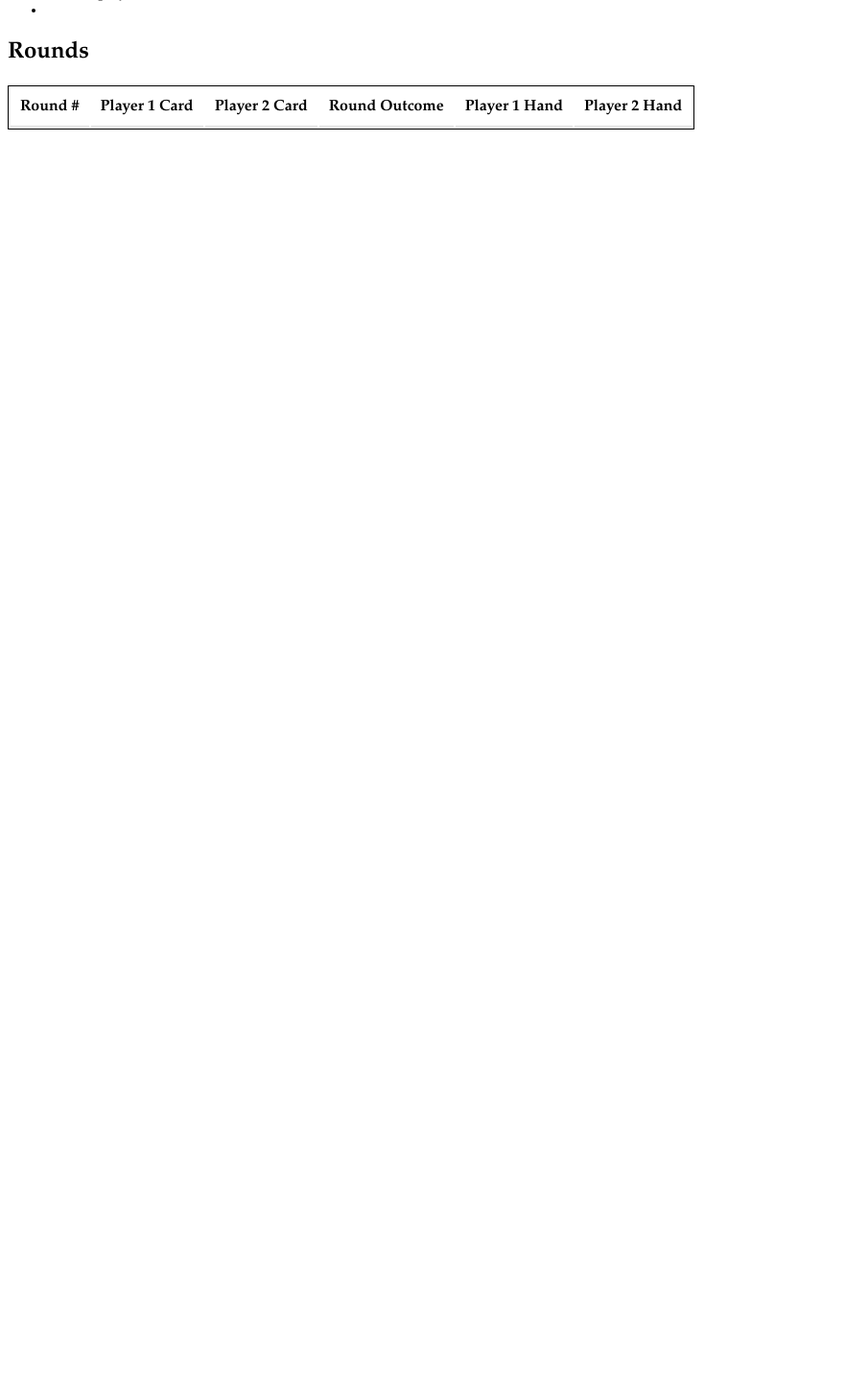
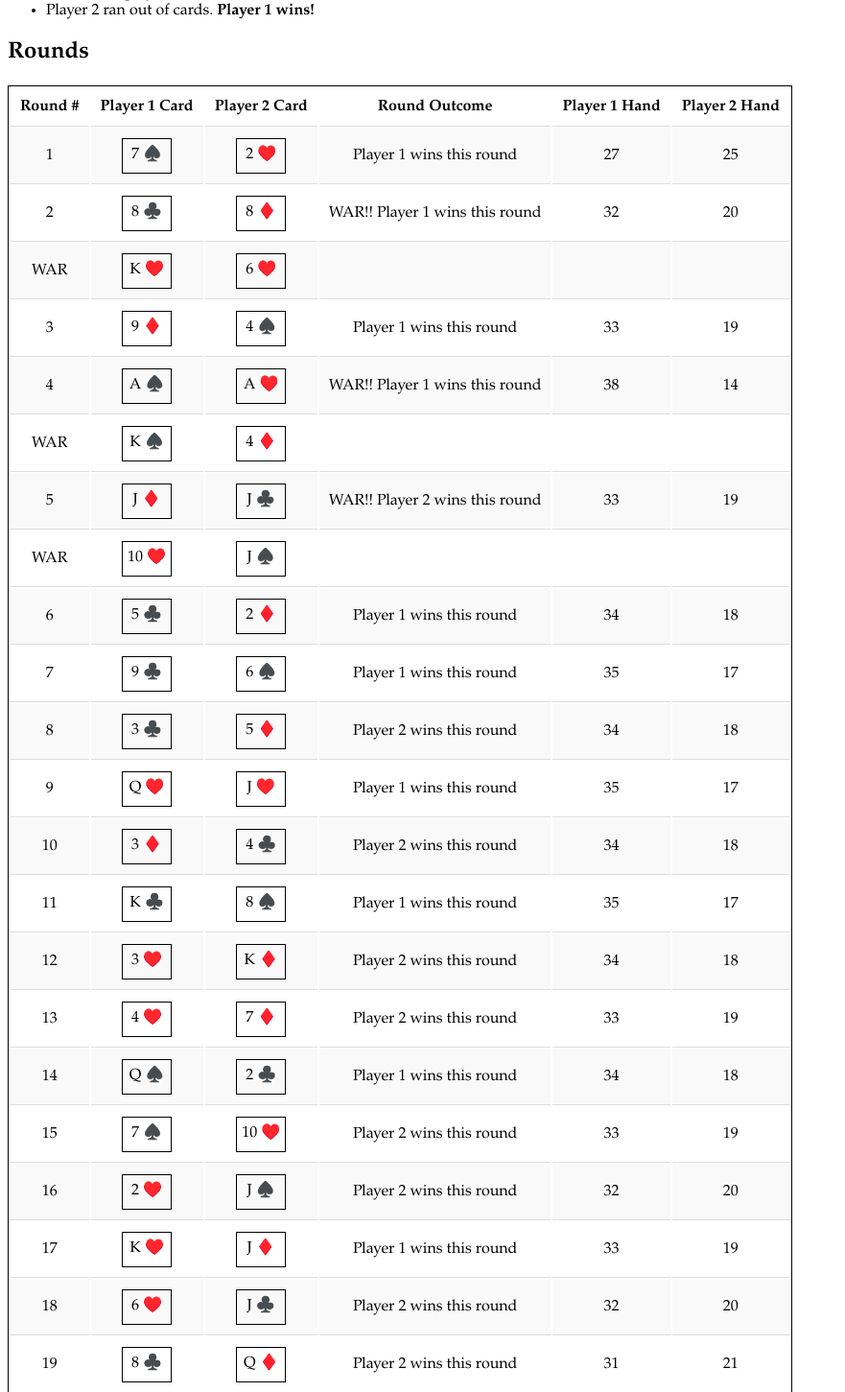
Before and after one commit to arshannon9/e2, a PHP site: page / in a window 1280 px wide. Shown: the part 482-1933 px from the top of the page at 96% size, without its empty margins (0-881 px from the left). Before the commit the page ends 617 px from the top, so only its background shows below. Run offline with PHP 8.4, Linux system fonts and the light colour scheme; data that the repository does not hold is empty.

Commit message:
Fixed bug in refactor and display of cards

```diff
--- a/p1-refactored/index.php
+++ b/p1-refactored/index.php
@@ -1,6 +1,17 @@
 <?php
 
+// Initialize game_result as empty string
+$game_outcome = '';
+
+// Initialize round counter to 0
+$round = 0;
+
+// Initialize empty array to store results of each round (for use in populating results table)
+$results = [];
+
 function main() {
+    global $round, $game_outcome, $results;
+
     // Create deck and shuffle
     $deck = create_deck();
     $shuffled_deck = shuffle_deck($deck);
@@ -14,15 +25,6 @@ function main() {
 
     // Initialize is_game_over flag to false
     $is_game_over = false;
-
-    // Initialize game_result as empty string
-    $game_outcome = '';
-
-    // Initialize round counter to 0
-    $round = 0;
-
-    // Initialize empty array to store results of each round (for use in populating results table)
-    $results = [];
 
     // Initialize variables to store 'face up' cards from war game
     $player1_faceup_card = null;
@@ -105,8 +107,6 @@ function main() {
             }
         }
     }
-    // Generate HTML table using $results array and send to client
-    generate_result_table($results, $round, $game_outcome);
 }
 
 
@@ -259,4 +259,6 @@ function play_war_game($player1, $player1_card, $player2, $player2_card) {
     }
 }
 
+main();
+
 require "index-view.php";
--- a/p1-refactored/styles.css
+++ b/p1-refactored/styles.css
@@ -33,6 +33,6 @@ tr:nth-child(odd) {
     border: 1px solid black;
     display: inline-block;
     padding: 5px;
-    width: 35px;
+    width: 40px;
     height: 25px;
 }
--- a/p1/styles.css
+++ b/p1/styles.css
@@ -33,6 +33,6 @@ tr:nth-child(odd) {
     border: 1px solid black;
     display: inline-block;
     padding: 5px;
-    width: 35px;
+    width: 40px;
     height: 25px;
 }
```
